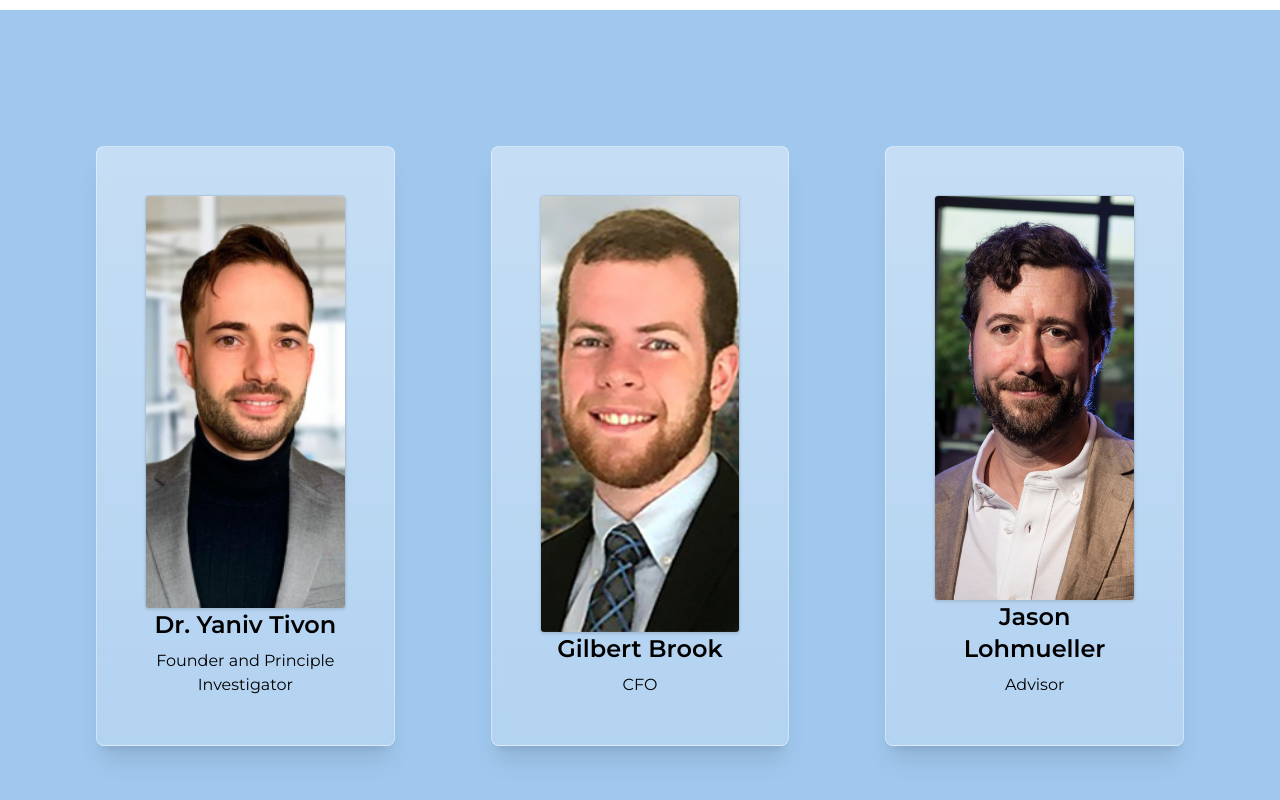
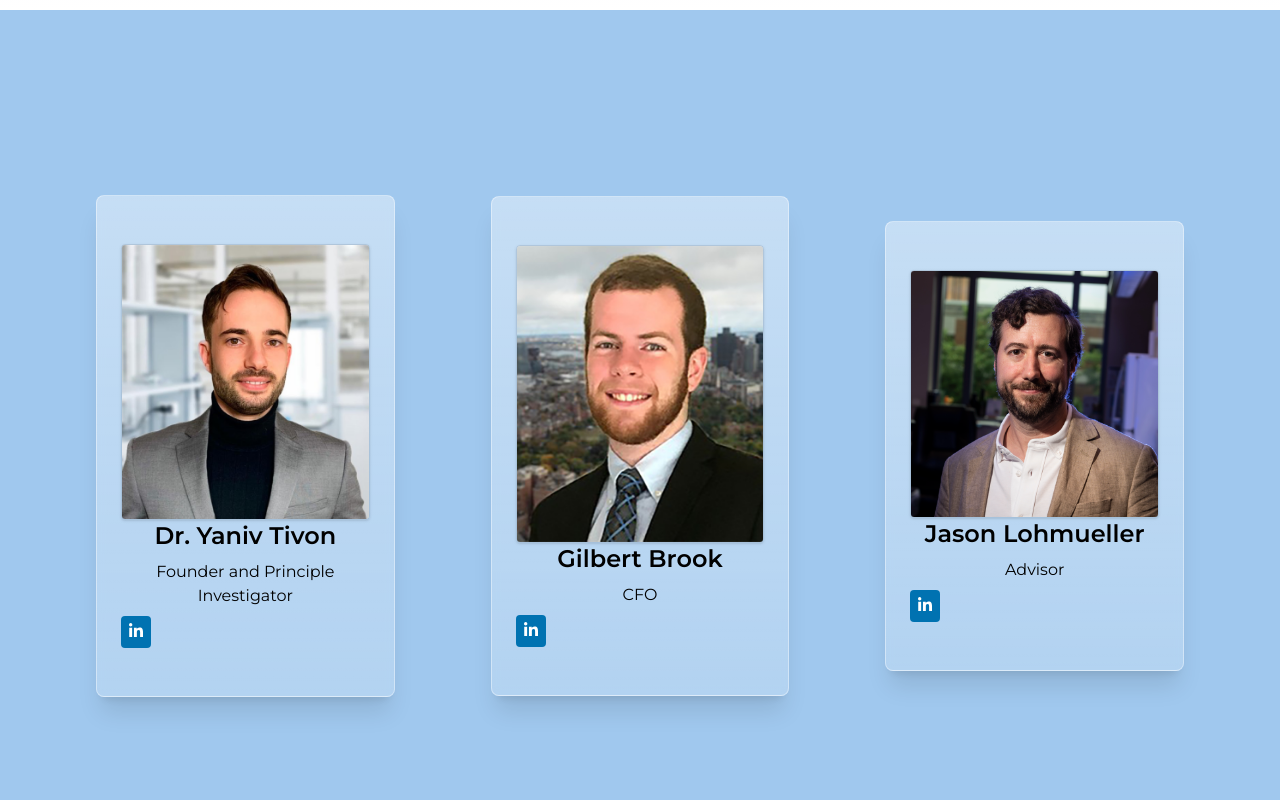
Before and after one commit to goldeei/neo-cell-site, a Next.js app: page / in a window 1280 px wide. Shown: the part 2456-3256 px from the top of the page. Built offline with nearby package versions, Linux system fonts and the light colour scheme; what tailwindcss-filters would draw is missing.

Commit message:
Adjust layout, add linked in icon

```diff
--- a/src/components/team-member/index.tsx
+++ b/src/components/team-member/index.tsx
@@ -1,3 +1,6 @@
+import { faLinkedinIn } from "@fortawesome/free-brands-svg-icons";
+import { FontAwesomeIcon } from "@fortawesome/react-fontawesome";
+
 interface TeamMemberProps {
 	image: string;
 	role: string;
@@ -6,17 +9,24 @@ interface TeamMemberProps {
 
 export const TeamMember = ({ image, role, name }: TeamMemberProps) => {
 	return (
-		<div className="h-full w-full max-h-[600px] flex flex-col place-self-center border border-white/40 bg-gradient-to-b from-white/40 to-white/20 backdrop-blur-sm p-12 shadow-xl rounded-lg">
+		<div className="h-fit w-full max-w-[400px] flex flex-col place-self-center border border-white/40 bg-gradient-to-b from-white/40 to-white/20 backdrop-blur-sm px-6 py-12 shadow-xl rounded-lg">
 			<div className="w-full h-full flex justify-center">
 				<img
 					src={image}
 					alt=""
-					className="object-cover w-full h-full max-w-[300px] max-h-[500px] rounded shadow border border-black/10"
+					className="object-cover w-full h-full rounded shadow border border-black/10"
 				/>
 			</div>
-			<div className="flex flex-col gap-2">
-				<div className="w-full text-center font-semibold text-2xl">{name}</div>
+			<div className=" flex flex-col gap-2">
+				<div>
+					<div className="w-full text-center font-semibold text-2xl">
+						{name}
+					</div>
+				</div>
 				<div className="w-full text-center">{role}</div>
+				<div className="py-1 px-2 rounded bg-[#0072b1] w-fit h-fit">
+					<FontAwesomeIcon icon={faLinkedinIn} color="white" />
+				</div>
 			</div>
 		</div>
 	);
```
